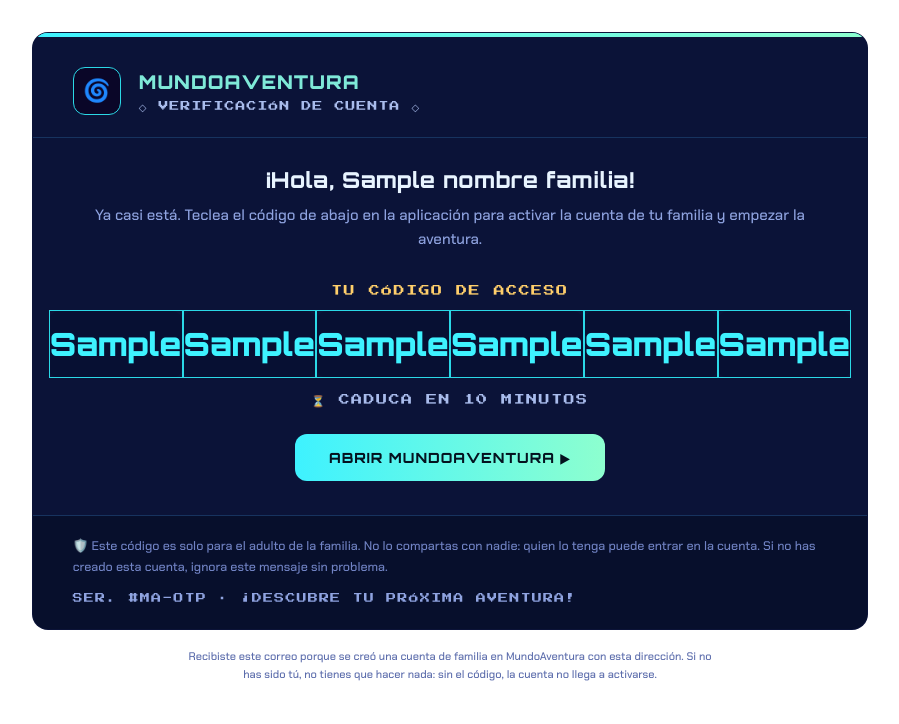
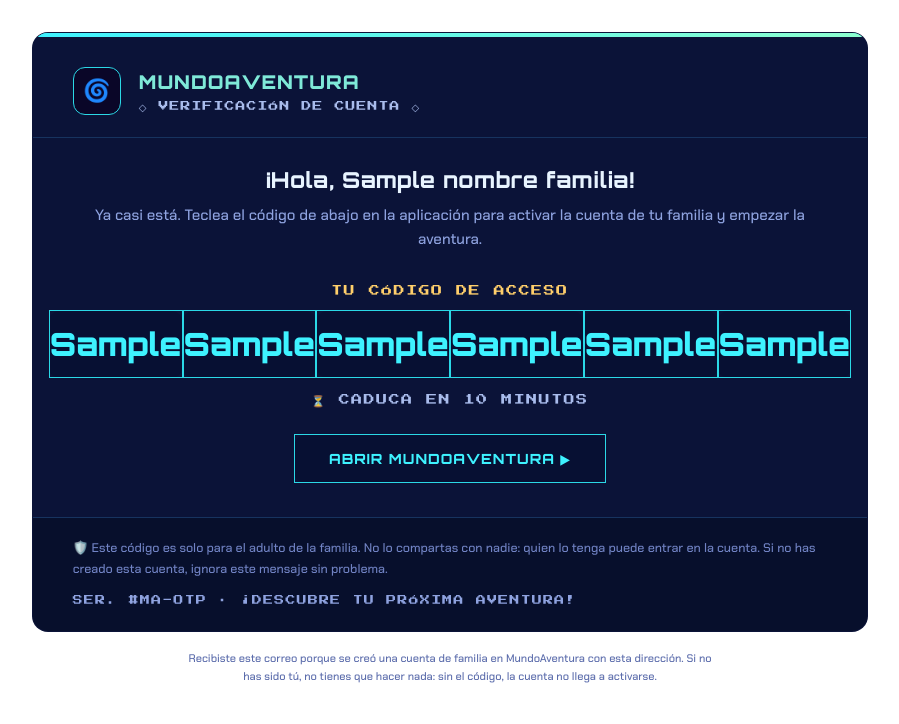
Before and after one commit to dlopezbernal/mundoaventura, a Python web app: template backend/templates/verificacion_email.html in a window 1280 px wide. Shown: the top 724 px of the page, without its empty margins (190-1089 px from the left). Run offline with Jinja, Linux system fonts and the light colour scheme; the template is opened without the code that fills it: most values are stand-ins (such as "Sample title", 1, 10 or a date in 2020).

Commit message:
fix(correo): el boton del correo deja de ser ilegible en Gmail para Android
En el movil el CTA salia con letras blancas sobre cian claro. El tema oscuro de
Gmail en Android aclara el texto que considera oscuro (era `color:#04121f`) pero
NO toca el `bgcolor` del `<td>`, asi que invertia solo la mitad del boton y lo
dejaba sin contraste. En escritorio se veia bien, de ahi que pasara inadvertido.

No hay forma fiable de impedir esa inversion, asi que se quita el motivo: el
boton pasa a relleno oscuro con filete cian y letra cian, la misma receta que las
cajas del codigo. Si la letra ya es clara sobre fondo oscuro, no queda nada que
invertir y se ve igual en tema claro y en oscuro.

Se pierde el relleno en degradado cian-lima de la app, pero solo sobre el papel:
Gmail Android descarta `background-image`, asi que alli nunca llegaba a verse.

Verificado en Android por el usuario.

Co-Authored-By: Claude Opus 5 (1M context) <noreply@anthropic.com>
Claude-Session: https://claude.ai/code/session_019cD2NmNZjkAUBveiAAKDKn

```diff
--- a/backend/templates/verificacion_email.html
+++ b/backend/templates/verificacion_email.html
@@ -113,8 +113,15 @@
             <td align="center" style="padding:0 40px 34px;">
               <table role="presentation" cellpadding="0" cellspacing="0" border="0" style="border-collapse:collapse;">
                 <tr>
-                  <td align="center" bgcolor="#3ef2ff" style="border-radius:12px; background-color:#3ef2ff; background-image:linear-gradient(90deg,#3ef2ff,#8dffcf);">
-                    <a lang="es" href="{{ url_app }}" style="display:inline-block; text-decoration:none; font-family:'Orbitron',Tahoma,Verdana,sans-serif; font-weight:800; font-size:14px; letter-spacing:1px; color:#04121f; padding:15px 34px; border-radius:12px;">ABRIR MUNDOAVENTURA &#9654;</a>
+                  <!-- Botón OSCURO con texto claro, igual que las cajas del código, y no
+                       el relleno cian de la app. El tema oscuro de Gmail en Android aclara
+                       el texto que ve oscuro pero NO toca el `bgcolor` del `<td>`: con el
+                       relleno claro y la letra casi negra salían letras blancas sobre cian
+                       claro, ilegibles. Con el relleno oscuro y la letra clara no hay nada
+                       que invertir. De paso, Gmail Android descarta el `background-image`,
+                       así que el degradado tampoco llegaba a verse allí. -->
+                  <td align="center" bgcolor="#071033" style="border-radius:12px; background-color:#071033; border:1px solid #2bd8e6;">
+                    <a lang="es" href="{{ url_app }}" style="display:inline-block; text-decoration:none; font-family:'Orbitron',Tahoma,Verdana,sans-serif; font-weight:800; font-size:14px; letter-spacing:1px; color:#3ef2ff; padding:15px 34px; border-radius:12px;">ABRIR MUNDOAVENTURA &#9654;</a>
                   </td>
                 </tr>
               </table>
```
